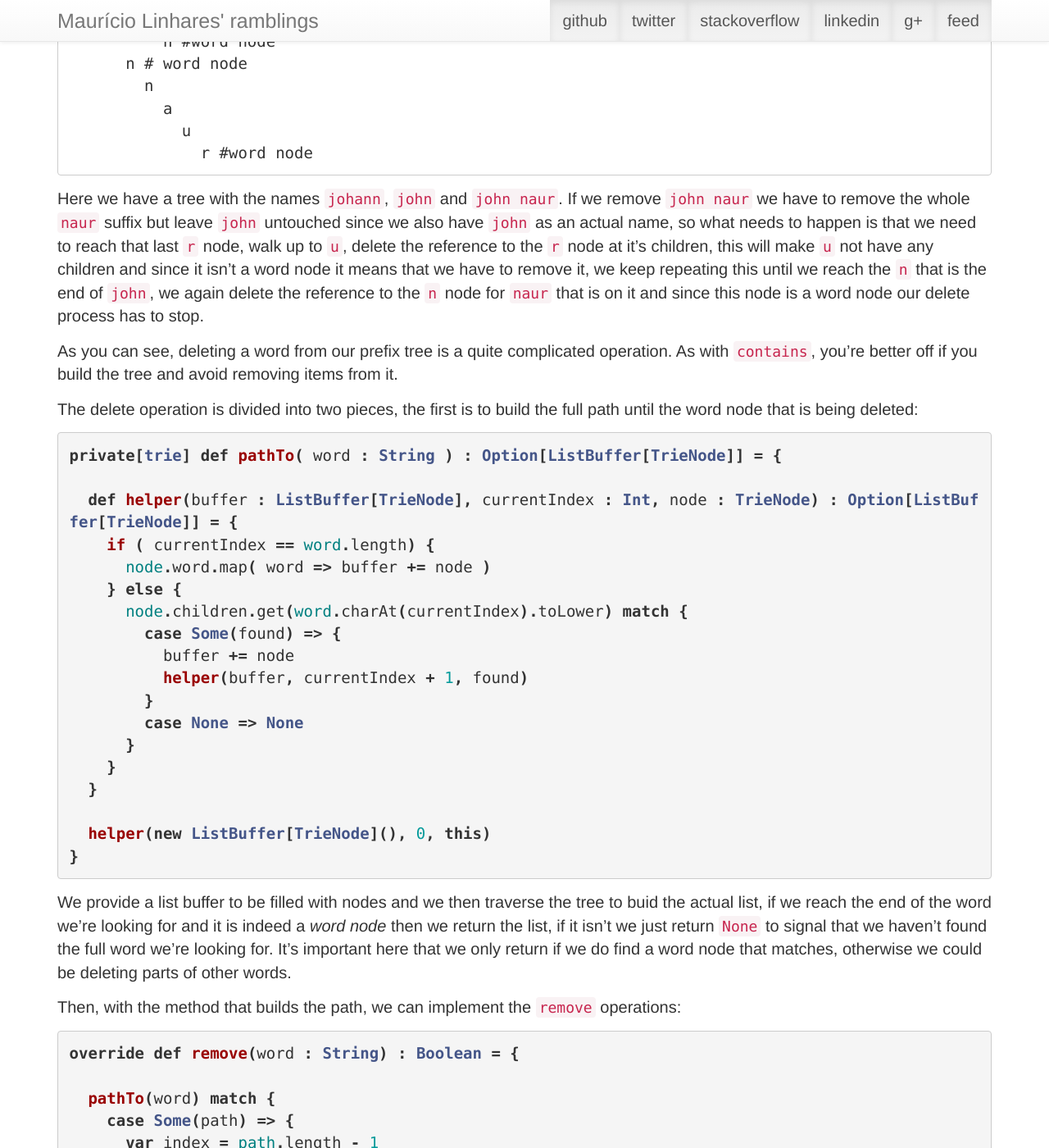
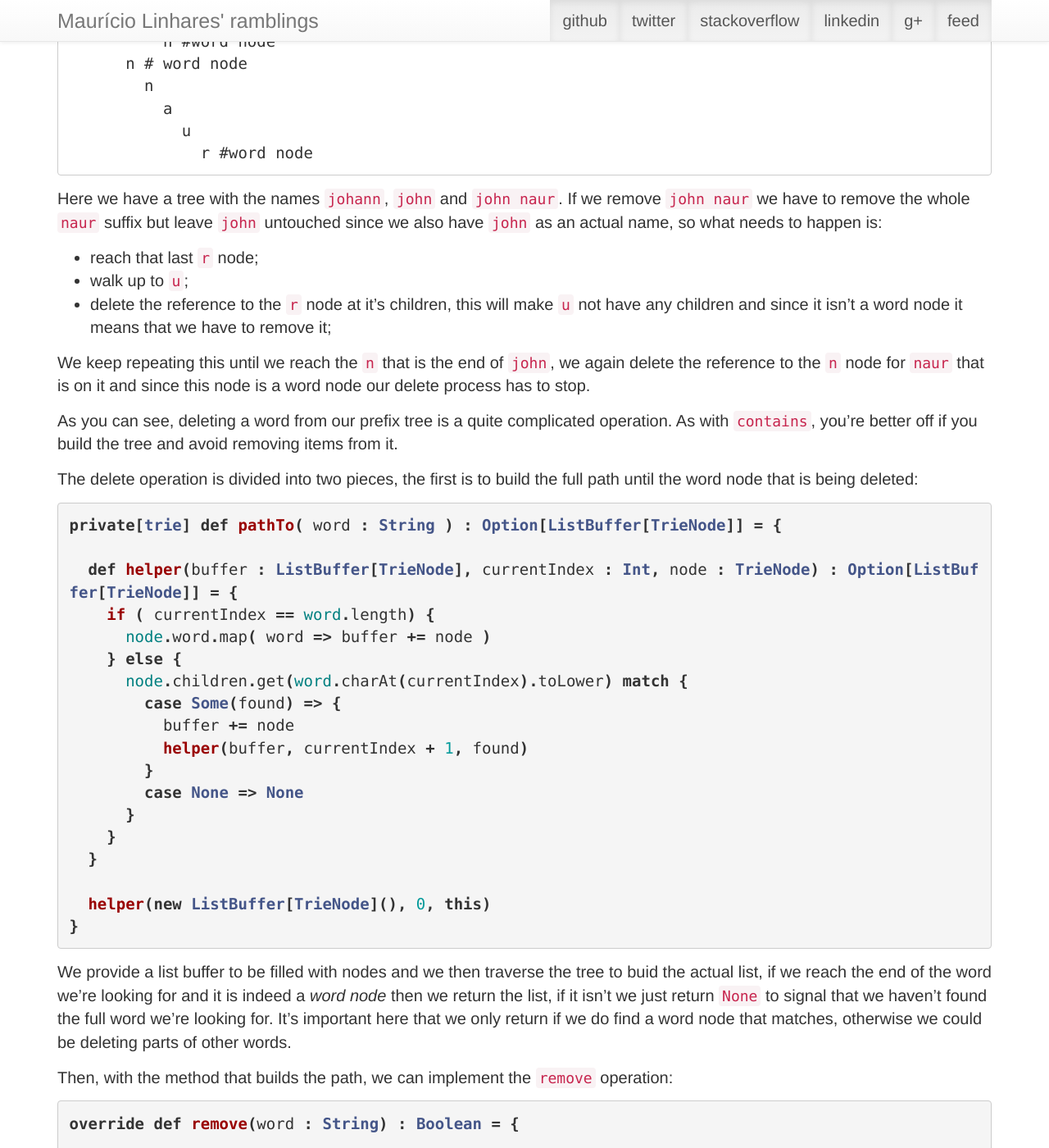
Before and after one commit to mauricio/mauricio.github.com, a Jekyll site: the page built from _posts/2015-01-06-building-a-prefix-tree-in-scala.md, in a window 1280 px wide and 1400 px high, scrolled down 7604 px. Shown: the whole window at 82% size. Built offline with Jekyll 4.4.1, drawn with Linux system fonts in a browser that asks for light colours; comment, search, counter and statistics services are not loaded; some of the changed text lies outside the part shown.

Commit message:
a couple fixes to the trie implementation

```diff
--- a/_posts/2015-01-06-building-a-prefix-tree-in-scala.md
+++ b/_posts/2015-01-06-building-a-prefix-tree-in-scala.md
@@ -247,7 +247,13 @@ Let's look at an example:
                   r #word node
 
 
-Here we have a tree with the names `johann`, `john` and `john naur`. If we remove `john naur` we have to remove the whole `naur` suffix but leave `john` untouched since we also have `john` as an actual name, so what needs to happen is that we need to reach that last `r` node, walk up to `u`, delete the reference to the `r` node at it's children, this will make `u` not have any children and since it isn't a word node it means that we have to remove it, we keep repeating this until we reach the `n` that is the end of `john`, we again delete the reference to the `n` node for `naur` that is on it and since this node is  a word node our delete process has to stop.
+Here we have a tree with the names `johann`, `john` and `john naur`. If we remove `john naur` we have to remove the whole `naur` suffix but leave `john` untouched since we also have `john` as an actual name, so what needs to happen is:
+
+* reach that last `r` node;
+* walk up to `u`;
+* delete the reference to the `r` node at it's children, this will make `u` not have any children and since it isn't a word node it means that we have to remove it;
+
+We keep repeating this until we reach the `n` that is the end of `john`, we again delete the reference to the `n` node for `naur` that is on it and since this node is  a word node our delete process has to stop.
 
 As you can see, deleting a word from our prefix tree is a quite complicated operation. As with `contains`, you're better off if you build the tree and avoid removing items from it.
 
@@ -276,7 +282,7 @@ private[trie] def pathTo( word : String ) : Option[ListBuffer[TrieNode]] = {
 
 We provide a list buffer to be filled with nodes and we then traverse the tree to buid the actual list, if we reach the end of the word we're looking for and it is indeed a *word node* then we return the list, if it isn't we just return `None` to signal that we haven't found the full word we're looking for. It's important here that we only return if we do find a word node that matches, otherwise we could be deleting parts of other words.
 
-Then, with the method that builds the path, we can implement the `remove` operations:
+Then, with the method that builds the path, we can implement the `remove` operation:
 
 {% highlight scala %}
 override def remove(word : String) : Boolean = {
```
Also changed, not shown: other parts of _posts/2015-01-06-building-a-prefix-tree-in-scala.md (+1 -1 lines).
